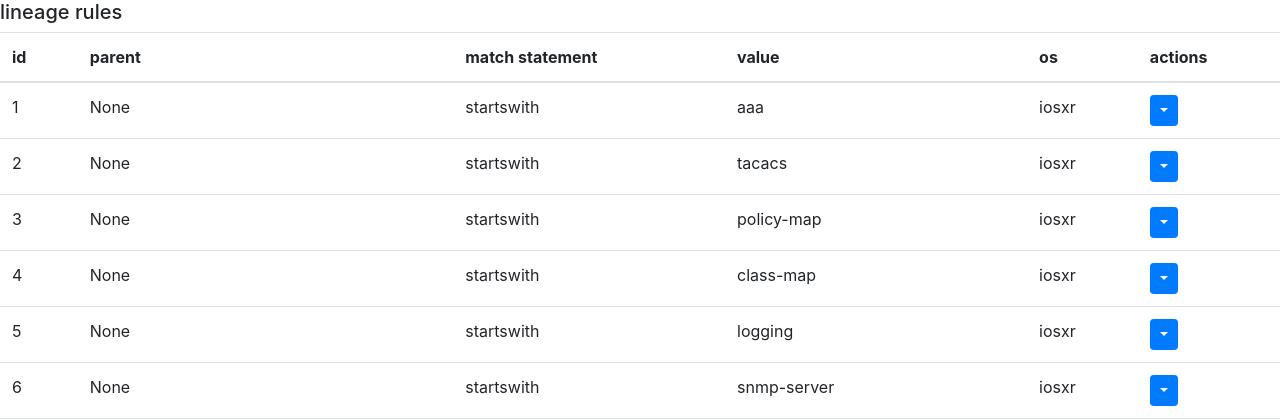
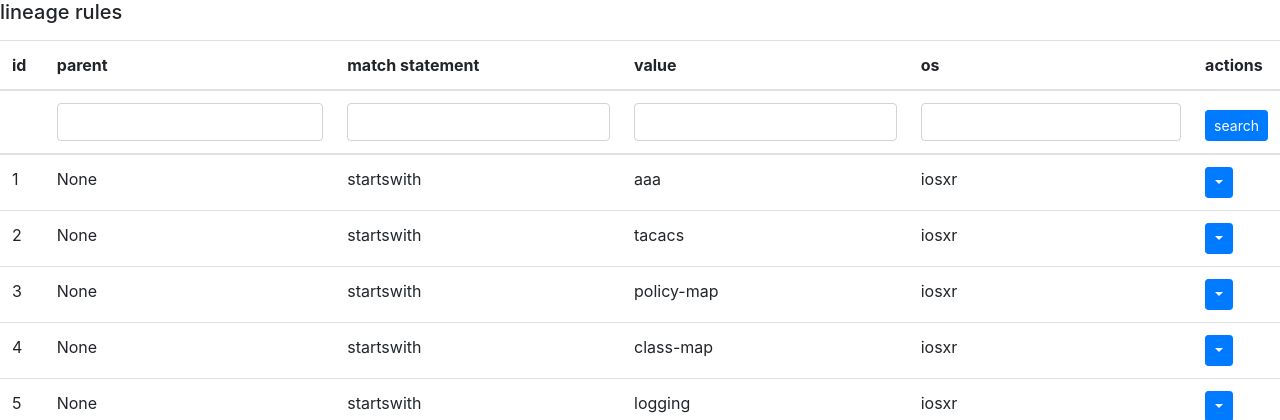
Before and after one commit to netdevops/prod2lab, a Django app: page /hier/lineages/ in a window 1280 px wide. Shown: the part 56-476 px from the top of the page. Run offline with Django 3.2, Linux system fonts and the light colour scheme; data comes from the database, SQL or seed files in the repository; some libraries are stand-ins or nearby versions.

Commit message:
created lineage search

```diff
--- a/hier/views.py
+++ b/hier/views.py
@@ -18,13 +18,17 @@ def hier(request):
 
 def get_lineage(request):
     if request.method == "GET":
-        # parent = request.GET.get('parent', None)
-        # key = request.GET.get('key', None)
-        # value = request.GET.get('value', None)
-        # os = request.GET.get('os', None)
-        lineages = Lineage.objects.filter()
-    else:
-        lineages = Lineage.objects.all()
+        print(request.GET)
+        kwargs = {
+            # 'parent': request.GET.get('parent', None),
+            'key': request.GET.get('key', None),
+            'value': request.GET.get('value', None),
+            'os': request.GET.get('os', None),
+        }
+        kwargs = {k: v for k, v in kwargs.items() if v is not None}
+        kwargs = {k: v for k, v in kwargs.items() if v is not ''}
+        lineages = Lineage.objects.filter(**kwargs)
+
     context = {
         "lineages": lineages,
         "lineage_choices": LINEAGE_CHOICES,
--- a/templates/hier/lineages.html
+++ b/templates/hier/lineages.html
@@ -10,22 +10,18 @@
             <th scope="col">os</th>
             <th scope="col">actions</th>
         </tr>
-    <!-- Disable this for later
         <tr>
-            <div ng-controller="LineageController">
-                <form method="GET">
-                    <div class="form-group">
-                        <th scope="col"></th>
-                        <th scope="col"><input class="form-control" type="text" name="parent" ng-model="form.parent" ng-model-options="{ regular }"></th>
-                        <th scope="col"><input class="form-control" type="text" name="key" ng-model="form.key" ng-model-options="{ regular }"></th>
-                        <th scope="col"><input class="form-control" type="text" name="value" ng-model="form.value" ng-model-options="{ regular }"></th>
-                        <th scope="col"><input class="form-control" type="text" name="os" ng-model="form.os" ng-model-options="{ regular }"></th>
-                        <th scope="col"></th>
-                    </div>
-                </form>
-            </div>
+            <form method="GET" action=".">
+                <div class="form-group">
+                    <th scope="col"></th>
+                    <th scope="col"><input class="form-control" type="text" name="parent"></th>
+                    <th scope="col"><input class="form-control" type="text" name="key"></th>
+                    <th scope="col"><input class="form-control" type="text" name="value"></th>
+                    <th scope="col"><input class="form-control" type="text" name="os"></th>
+                </div>
+                <th scope="col"><button type="submit" class="btn btn-primary btn-sm">search</button></th>
+            </form>
         </tr>
-    -->
     </thead>
     <tbody>
         {% if lineages %} {% for rule in lineages %}
```
